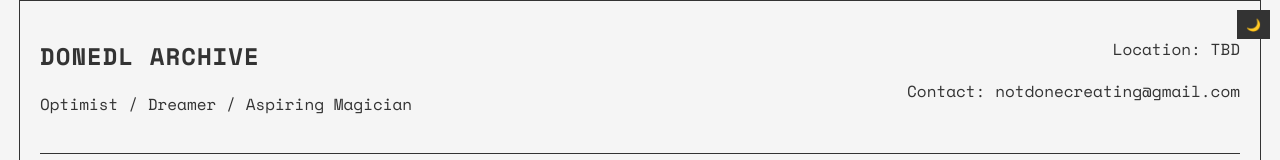
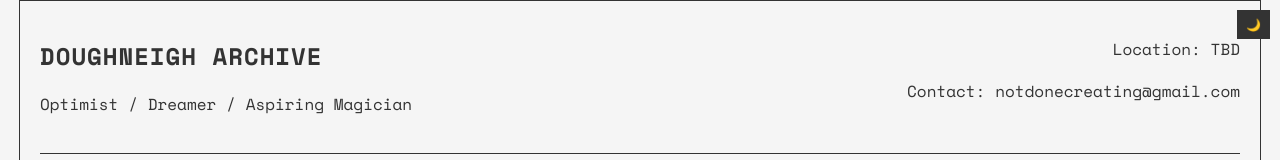
Before and after one commit to notdonecreating/dn, a plain HTML site: page index.html in a window 1280 px wide. Shown: the top 160 px of the page. Drawn offline with nearby package versions, Linux system fonts and the light colour scheme.

Commit message:
Update index.html

```diff
--- a/index.html
+++ b/index.html
@@ -228,7 +228,7 @@
     <div class="container">
         <div class="header">
             <div>
-                <h1>DONEDL ARCHIVE</h1>
+                <h1>DOUGHNEIGH ARCHIVE</h1>
                 <p>Optimist / Dreamer / Aspiring Magician</p>
             </div>
             <div style="text-align: right;">
```
